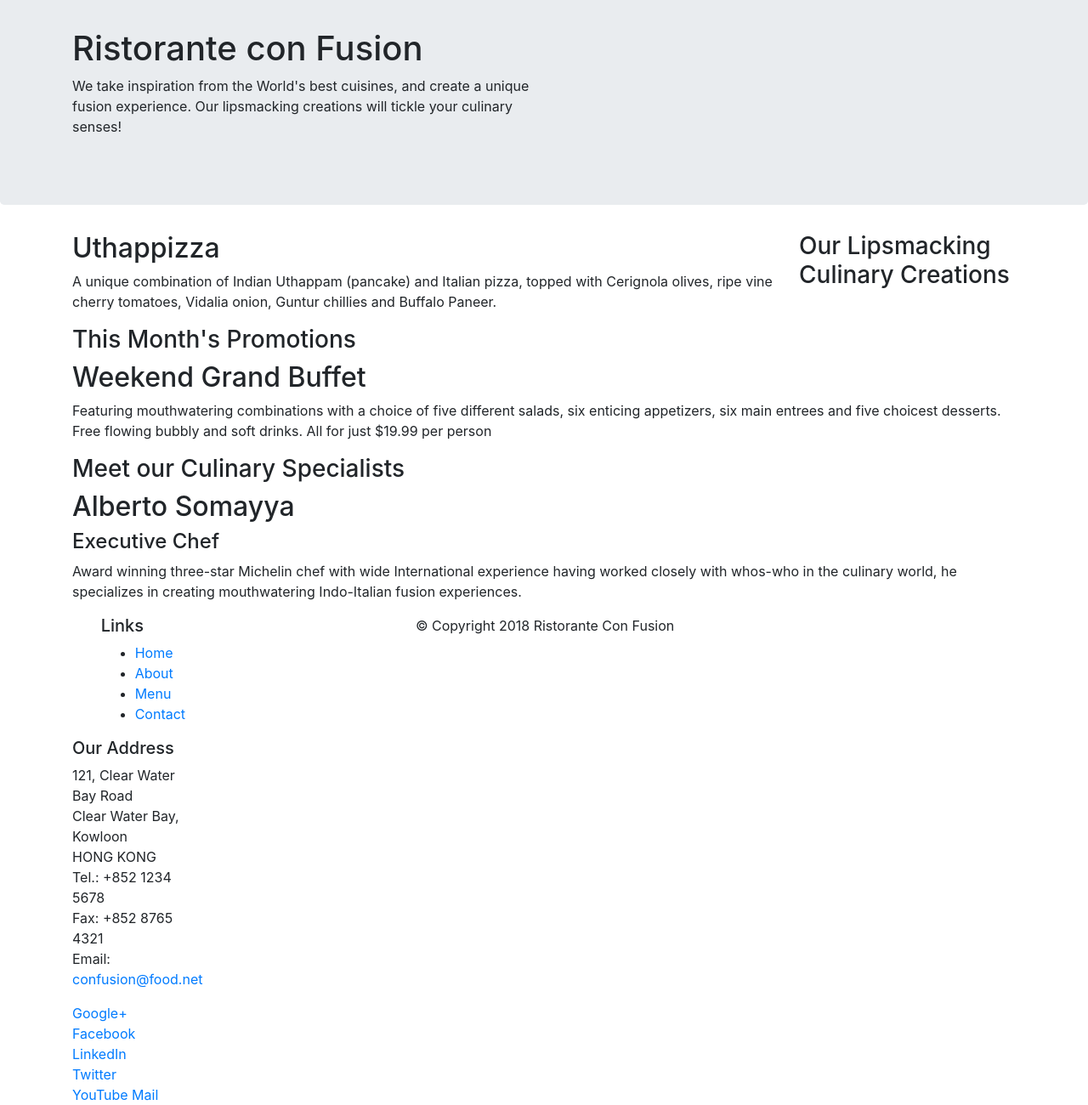
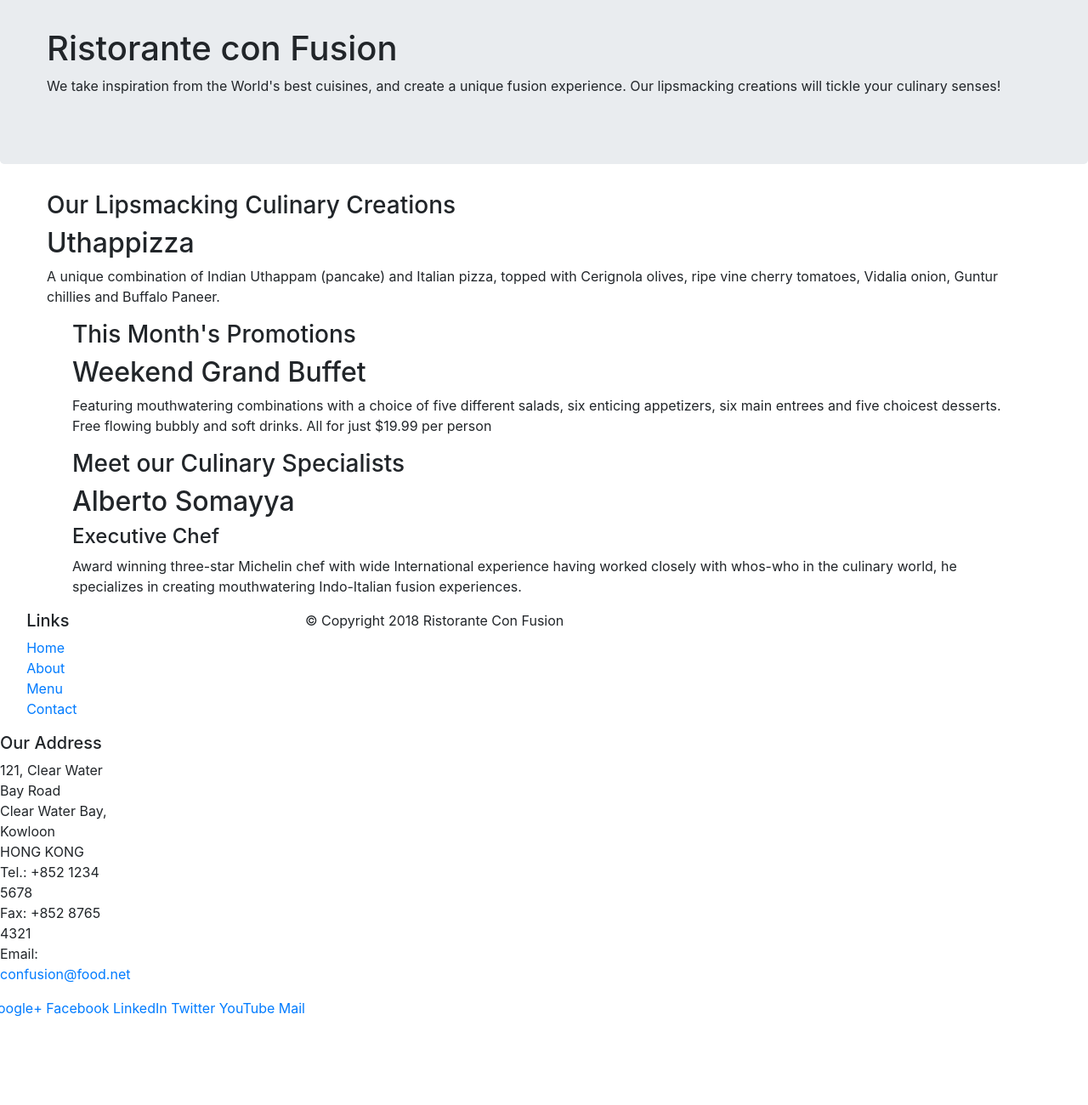
Before and after one commit to philippecloutier/animated-memory, a website: page index.html in a window 1280 px wide. Shown: the part 31-1331 px from the top of the page at 85% size. After the commit the page ends 1229 px from the top, so only its background shows below. Drawn offline with nearby package versions, Linux system fonts and the light colour scheme.

Commit message:
Bootstrap part 2

```diff
--- a/index.html
+++ b/index.html
@@ -9,6 +9,7 @@
 
     <!-- Bootstrap CSS -->
     <link rel="stylesheet" href="node_modules/bootstrap/dist/css/bootstrap.min.css">
+    <link href="css/styles.css" rel="stylesheet">
     <title>Ristorante Con Fusion</title>
 </head>
 
@@ -16,23 +17,23 @@
 
     <header class="jumbotron">
         <div class="container">
-            <div class="row">
-                <div class="col-12 col-sm-6">
+            <div class="row row-header">
+                <div class="row row-content align-items-center">
                     <h1>Ristorante con Fusion</h1>
                     <p>We take inspiration from the World's best cuisines, and create a unique fusion experience. Our lipsmacking creations will tickle your culinary senses!</p>
                 </div>
-                <div class="col-12 col-sm">
+                <div class="row row-content align-items-center">
                 </div>
             </div>
         </div>
     </header>
 
     <div class="container">
-        <div class="row">
-            <div class="col-12 col-sm-4 order-sm-last col-md-3">
+        <div class="row row-content">
+            <div class=row row-content align-items-center">
                 <h3>Our Lipsmacking Culinary Creations</h3>
             </div>
-            <div class="col col-sm order-sm-first col-md">
+            <div class="row row-content align-items-center">
                 <h2>Uthappizza</h2>
                 <p>A unique combination of Indian Uthappam (pancake) and Italian pizza, topped with Cerignola olives, ripe vine cherry tomatoes, Vidalia onion, Guntur chillies and Buffalo Paneer.</p>
             </div>
@@ -61,12 +62,12 @@
         </div>
     </div>
 
-    <footer class="container">
-        <div class="row">
+    <footer class="footer">
+        <div class="row row-content">
             <div>
                 <div class="col-4 offset-1 col-sm-2">
                     <h5>Links</h5>
-                    <ul>
+                    <ul class="list-unstyled">
                         <li><a href="#">Home</a></li>
                         <li><a href="#">About</a></li>
                         <li><a href="#">Menu</a></li>
@@ -85,7 +86,7 @@
 		           </address>
                 </div>
                 <div>
-                    <div class="col-12 col-sm-4">
+                    <div class="text-center">
                         <a href="http://google.com/+">Google+</a>
                         <a href="http://www.facebook.com/profile.php?id=">Facebook</a>
                         <a href="http://www.linkedin.com/in/">LinkedIn</a>
@@ -95,7 +96,7 @@
                     </div>
                 </div>
            </div>
-           <div>
+           <div class=row justify-content-center">
                 <div class="col-auto">
                     <p>© Copyright 2018 Ristorante Con Fusion</p>
                 </div>
```
